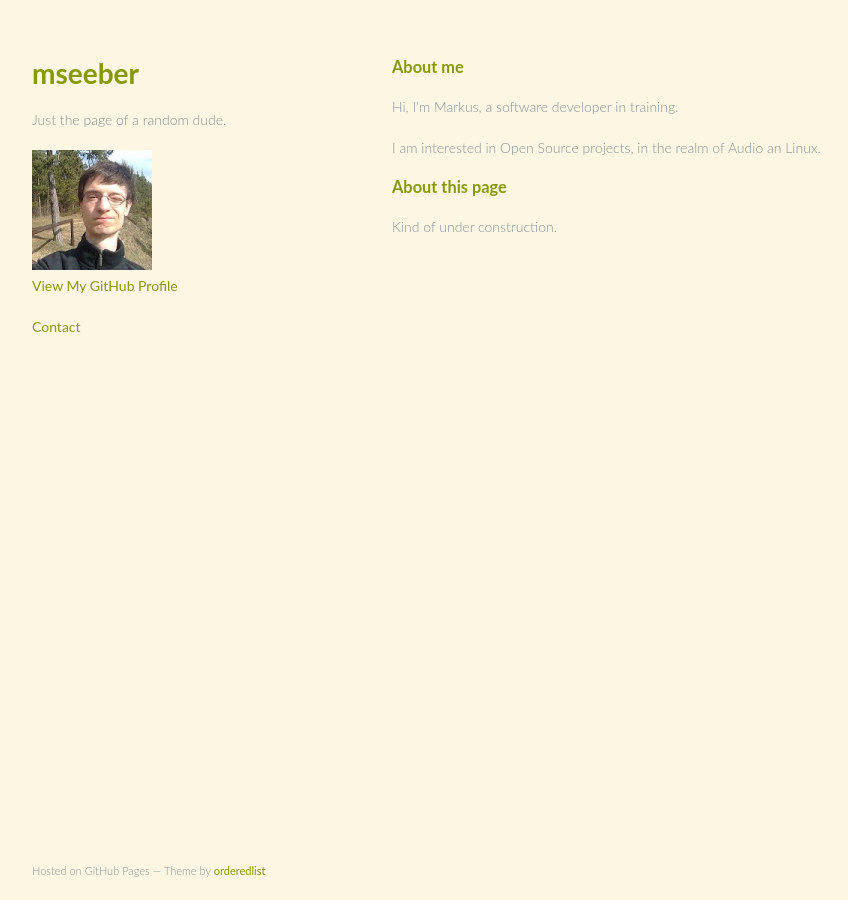
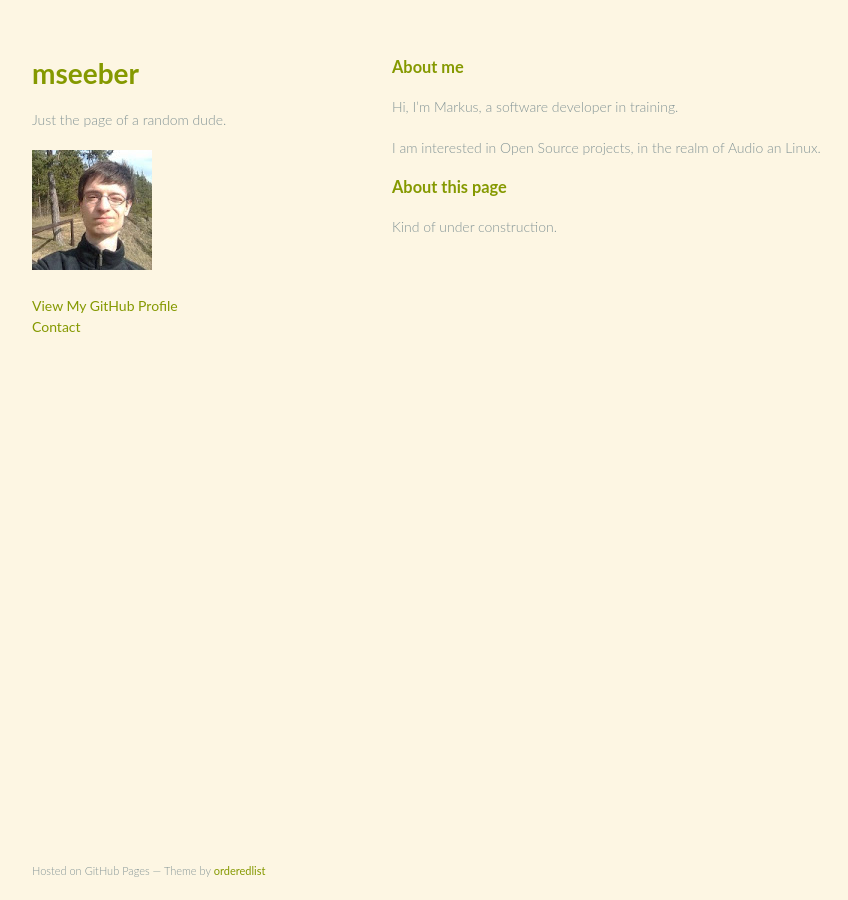
Before and after one commit to mseeber/mseeber.github.io, a Jekyll site: the page built from index.md, in a window 1280 px wide. Shown: the whole page, without its empty margins (178-1026 px from the left). Built offline with Jekyll 4.4.1, drawn with Linux system fonts in a browser that asks for light colours.

Commit message:
small header adaption
- don't use paragraph for links (this avoids the margins)

```diff
--- a/_includes/header.html
+++ b/_includes/header.html
@@ -1,8 +1,9 @@
 <header>
 <h1>{{ site.title }}</h1>
   <p>Just the page of a random dude.</p>
-  <img src=/assets/avatar.jpg>
+  <p><img src=/assets/avatar.jpg></p>
 
-  <p class="view"><a href="https://github.com/mseeber">View My GitHub Profile</a></p>
-  <p class="view"><a href="/contact">Contact</a></p>
+  <a href="https://github.com/mseeber">View My GitHub Profile</a>
+  </br>
+  <a href="/contact">Contact</a>
 </header>
```
